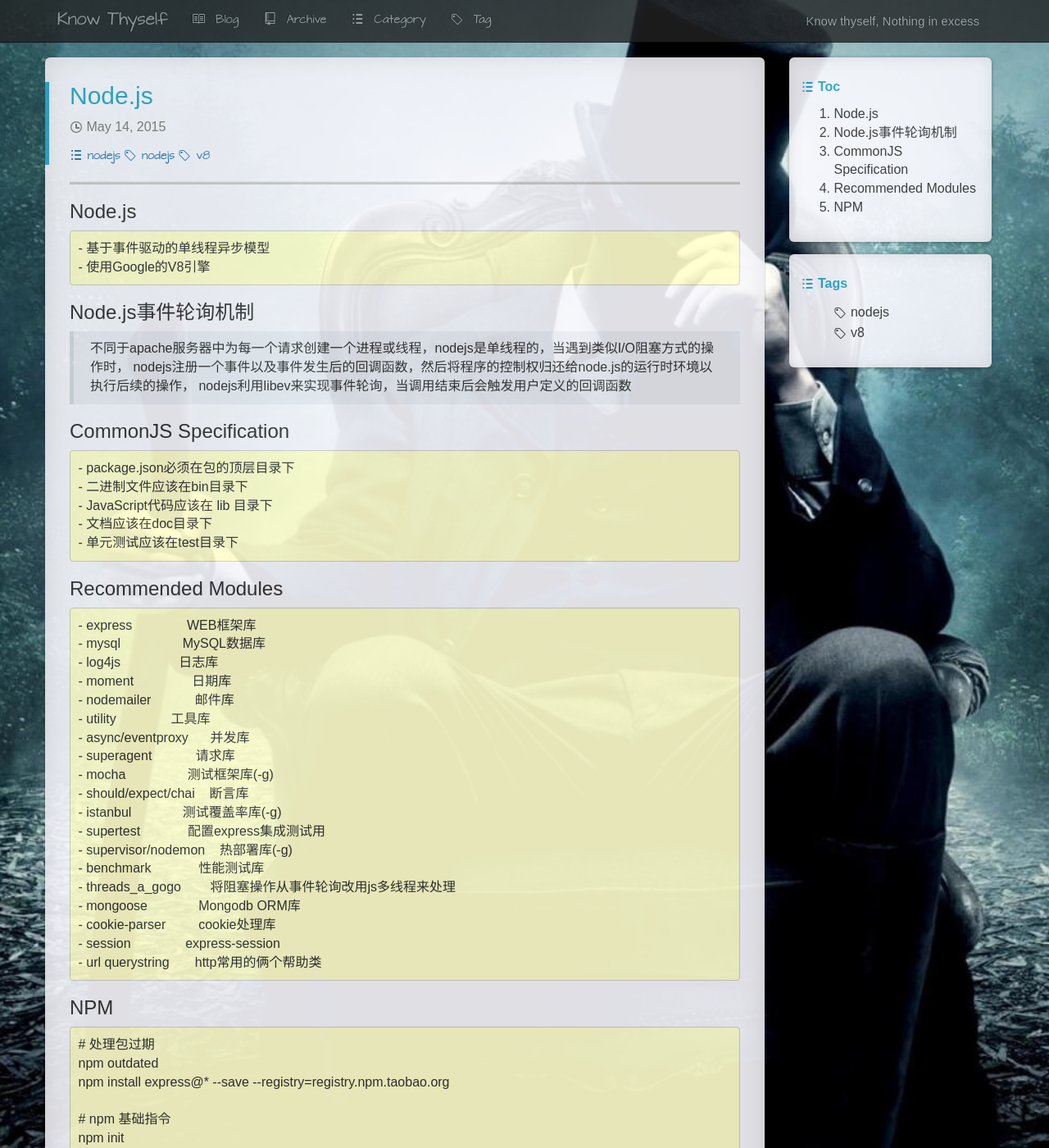
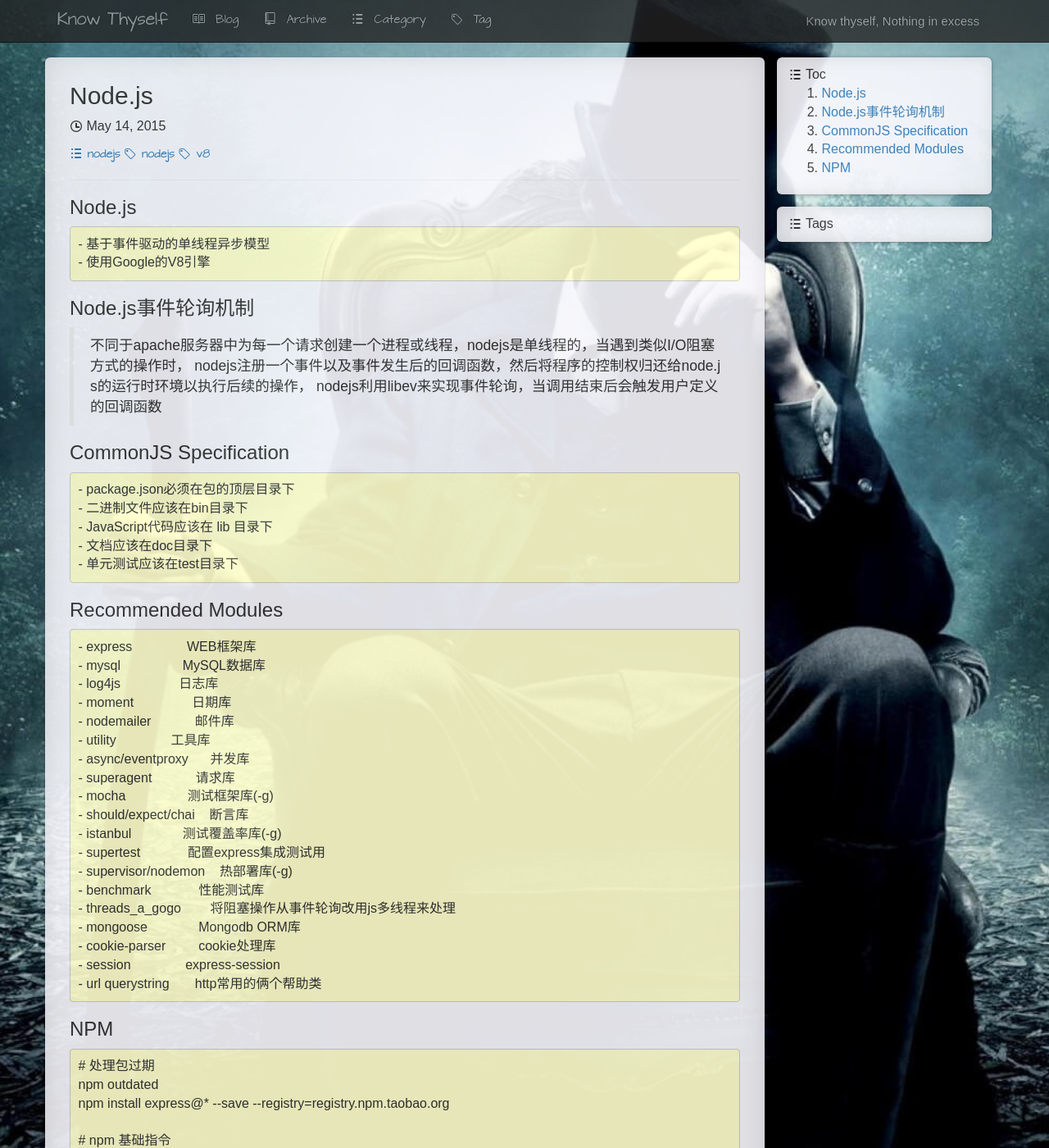
Before and after one commit to liushoukai/liushoukai.github.io, a Jekyll site: the page built from _posts/2015-05-14-nodejs.md, in a window 1280 px wide and 1400 px high. Shown: the whole window at 82% size. Built offline with Jekyll 4.4.1, drawn with Linux system fonts in a browser that asks for light colours; some web fonts are replaced; comment, search, counter and statistics services are not loaded; some of the changed text lies outside the part shown.

Commit message:
Change display

```diff
--- a/_layouts/default.html
+++ b/_layouts/default.html
@@ -4,7 +4,6 @@
 <!DOCTYPE html>
 <html>
   <head>
-
     <meta charset="utf-8">
     <meta http-equiv="X-UA-Compatible" content="IE=edge,chrome=1">
     <meta name="viewport" content="width=device-width, initial-scale=1.0">
@@ -13,15 +12,13 @@
     <meta name="keywords" content="{{ site.keywords }}">
     <meta name="description" content="{{ site.description }}">
 
-    <link rel="shortcut icon" href="/favicon.ico" type="image/x-icon" media="screen">
+    <link rel="shortcut icon" href="/assets/favicon.ico" type="image/x-icon" media="screen">
     <link rel="canonical" href="{{ page.url | prepend: site.baseurl }}">
     <link rel="alternate" hreflang="zh" href="https://liushoukai.gihub.io" />
     <link rel="alternate" type="application/rss+xml" title="{{ site.title }}" href="{{ '/feed.xml' | prepend: site.baseurl }}"  />
 
-
     <link rel="stylesheet" type="text/css" href="{{ '/assets/bootstrap/3.3.5/css/bootstrap.min.css' | prepend: site.baseurl }}">
     <link rel="stylesheet" type="text/css" href="{{ '/assets/octicons/3.3.0/octicons.css' | prepend: site.baseurl }}">
-
     <link rel="stylesheet" type="text/css" href="{{ '/assets/css/style.css' | prepend: site.baseurl }}" />
     <link rel="stylesheet" type="text/css" href="{{ '/assets/css/highlight.css' | prepend: site.baseurl }}" />
     {% for style in page.styles %}
@@ -29,7 +26,7 @@
     {% endfor %}
 
     <!-- s Google statistics -->
-    <script>
+    <!-- <script>
       (function(i,s,o,g,r,a,m){i['GoogleAnalyticsObject']=r;i[r]=i[r]||function(){
       (i[r].q=i[r].q||[]).push(arguments)},i[r].l=1*new Date();a=s.createElement(o),
       m=s.getElementsByTagName(o)[0];a.async=1;a.src=g;m.parentNode.insertBefore(a,m)
@@ -37,7 +34,7 @@
 
       ga('create', 'UA-70311570-1', 'auto');
       ga('send', 'pageview');
-    </script>
+    </script> -->
     <!-- e Google statistics -->
 
     <!-- s Baidu statistics -->
@@ -98,40 +95,7 @@
           <h3>AA&nbsp;BB</h3>
         </div>
       </a>
-      <header>
-	<!--
-        <nav class="navbar navbar-tiffany rectangle" role="navigation">
-          <div class="container">
-              <div class="navbar-header">
-                  <button type="button" class="navbar-toggle" data-toggle="collapse" data-target=".navbar-collapse">
-                    <span class="icon-bar"></span>
-                    <span class="icon-bar"></span>
-                    <span class="icon-bar"></span>
-                  </button>
-                  <a class="navbar-brand" href="{{ site.baseurl }}/">{{ site.title }}</a>
-              </div>
-              <div class="collapse navbar-collapse">
-                <ul class="nav navbar-nav navbar-right">
-                  {% if page.url == "/index.html" %}
-                  <li class="active">{% else %}
-                  <li>{% endif %}
-                  <a href="{{ site.baseurl }}/" class="word-keep"><span class="octicon octicon-book"></span></span>&nbsp;&nbsp;Blog</a>
-                  </li>
-                  {% for p in site.pages %}{% if p.isNavItem %}
-                  {% if p.url == page.url %}
-                  <li class="active">{% else %}
-                  <li>{% endif %}
-                      <a href="{{ p.url | prepend: site.baseurl }}" class="word-keep"><span class="octicon {{ p.icon }}"></span>&nbsp;&nbsp;{{ p.title }}</a>
-                  </li>
-                  {% endif %}
-                  {% endfor %}
-                  <li><a href="#stq=" class="search-button"><span class="octicon octicon-search"></span></a></li>
-                </ul>
-              </div>
-          </div>
-        </nav>
-	-->
-      </header>
+      <header></header>
 
       <div class="container">
         {{ content }}
@@ -147,11 +111,11 @@
 
     <footer class="footnote footnote-tiffany">
       <div class="container">
-        <a class="foot-item" href="mailto:{{ site.email }}" target="_blank"><span class="octicon octicon-mail"></span></a>
+        <!-- <a class="foot-item" href="mailto:{{ site.email }}" target="_blank"><span class="octicon octicon-mail"></span></a>
         <a class="foot-item" href="https://github.com/{{ site.github_username }}" target="_blank"><span class="octicon octicon-mark-github"></span></a>
         <a class="foot-item" href="{{ '/feed.xml' | prepend: site.baseurl }}" target="_blank"><span class="octicon octicon-rss"></span></a>
-        <a class="foot-item" href="{{ '/link/' | prepend: site.baseurl }}"><span class="octicon octicon-link-external"></span></a>
-        <a class="copyright">&copy;2015 - KAY编程人生 - <a href="http://www.miitbeian.gov.cn">粤ICP备15110494号-1</a></a>
+        <a class="foot-item" href="{{ '/link/' | prepend: site.baseurl }}"><span class="octicon octicon-link-external"></span></a> -->
+        <a class="copyright">&copy;2015 - KAY编程人生 - <a href="http://www.miitbeian.gov.cn" class="copyright">粤ICP备15110494号-1</a></a>
       </div>
     </footer>
 
@@ -160,7 +124,10 @@
     <script type="text/javascript" src="{{ '/assets/bootstrap/3.3.5/js/bootstrap.min.js' | prepend: site.baseurl }}"></script>
     <script type="text/javascript" src="/assets/js/toc.js" ></script>
     <script type="text/javascript" src="{{ '/assets/js/script.js' | prepend: site.baseurl }}"></script>
-    <script type="text/javascript" src="//liushoukai.disqus.com/embed.js"></script>
+
+    <!-- <script type="text/javascript" src="//liushoukai.disqus.com/embed.js"></script> -->
+
+
     {% for script in page.scripts %}
     <input type="hidden" value="{{ script }}">
     <script type="text/javascript" src="{{ '/assets/js/' | append: script | prepend: site.baseurl }}"></script>
--- a/_layouts/post.html
+++ b/_layouts/post.html
@@ -3,7 +3,7 @@
 styles: [post.css]
 scripts: [toc.js,post.js]
 ---
-<link rel="stylesheet" type="text/css" href="/assets/css/post.css" />
+<!-- <link rel="stylesheet" type="text/css" href="/assets/css/post.css" /> -->
 <div class="row row-set">
 
   <div class="content col-lg-9">
@@ -38,10 +38,10 @@
       </div>
     </div>
     <div class="pad-min"></div>
-    <div id="post-comment" class="sheet post">
+    <!-- <div id="post-comment" class="sheet post">
       <div id="disqus_thread"></div>
       <a href="http://disqus.com" class="dsq-brlink">comments powered by <span class="logo-disqus">Disqus</span></a>
-    </div>
+    </div> -->
   </div>
 
   <div class="content-navigation col-lg-3">
@@ -58,7 +58,8 @@
           <div class="content-navigation-header">
               <span class="octicon octicon-list-unordered"></span>&nbsp;Tags
           </div>
-          <div class="content-navigation-list">
+          {% if page.tags != null %}
+          <!-- <div class="content-navigation-list">
               <ul>
                   {% for tag in page.tags %}
                   <li>
@@ -66,50 +67,9 @@
                   </li>
                   {% endfor %}
               </ul>
-          </div>
+          </div> -->
+          {% endif %}
       </div>
-      <!--
-      <div class="content-navigation-related">
-          <div class="content-navigation-header">
-              <span class="octicon octicon-list-unordered"></span>&nbsp;Related
-          </div>
-          <div class="content-navigation-list">
-              <ul>
-                  {% assign postsAfterFilter = '-' | split: "-" %}
-
-                  {% for p in site.posts %}
-                      {%if p.url != page.url %}
-                          {% assign commonTagCount = 0 %}
-
-                          {% for tag in p.tags %}
-                              {% if page.tags contains tag %}
-                                  {% assign commonTagCount = commonTagCount | plus: 1 %}
-                              {% endif %}
-                          {% endfor %}
-
-                          {% for cat in p.categories %}
-                              {% if page.categories contains cat %}
-                                  {% assign commonTagCount = commonTagCount | plus: 1 %}
-                              {% endif %}
-                          {% endfor %}
-
-                          {% if commonTagCount > 0 %}
-                              {% assign postsAfterFilter = postsAfterFilter | push: p %}
-                          {% endif %}
-                      {% endif %}
-                  {% endfor %}
-
-                  {% if postsAfterFilter.size > 0 %}
-                      {% for p in postsAfterFilter limit: 15 %}
-                          <li>
-                              <a href="{{ p.url | prepend: site.baseurl }}">{{ p.title }}</a>
-                          </li>
-                      {% endfor %}
-                  {% endif %}
-              </ul>
-          </div>
-      </div>
-          -->
     </div>
   </div>
 
--- a/assets/css/style.css
+++ b/assets/css/style.css
@@ -124,7 +124,7 @@
 }
 
 body,code,pre {
-    font-family: "JosefinSans-Regular", "KaiTi", "Microsoft YaHei", "微软雅黑", "SimSun", "宋体", sans-serif, "Arial";
+    font-family: "KaiTi", "Microsoft YaHei", "微软雅黑", "SimSun", "宋体", sans-serif, "Arial";
 }
 
 @media (min-width: 600px) {
@@ -310,12 +310,12 @@
     text-align: center;
 }
 
-@font-face {
+/*@font-face {
   font-family: 'JosefinSans-Regular';
   src: url("https://liushoukai.github.io/assets/fonts/JosefinSans-Regular.ttf");
   font-weight: normal;
   font-style: normal;
-}
+}*/
 
 @font-face {
   font-family: 'MinionPro';
@@ -330,19 +330,6 @@
   font-weight: normal;
   font-style: normal;
 }
-/*
-@font-face {
-    font-family: 'PingHei';
-    src: url('/assets/fonts/pinghei/pinghei-light-webfont.eot');
-    src: url('/assets/fonts/pinghei/pinghei-light-webfont.eot?#iefix') format('embedded-opentype'),
-         url('/assets/fonts/pinghei/pinghei-light-webfont.woff2') format('woff2'),
-         url('/assets/fonts/pinghei/pinghei-light-webfont.woff') format('woff'),
-         url('/assets/fonts/pinghei/pinghei-light-webfont.ttf') format('truetype'),
-         url('/assets/fonts/pinghei/pinghei-light-webfont.svg#webfontregular') format('svg');
-    font-weight: normal;
-    font-style: normal;
-}
-*/
 
 @font-face {
   font-family: 'PingFang-SC';
```
Also changed, not shown: _posts/2015-09-22-tools.md (deleted, +0 -9 lines).
